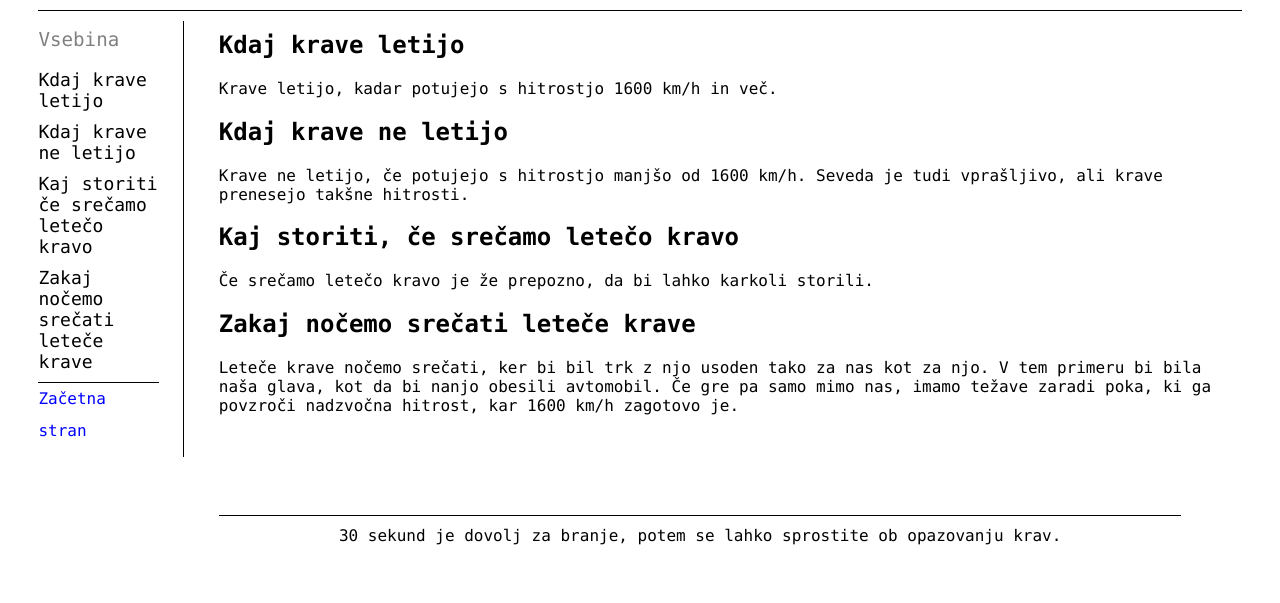
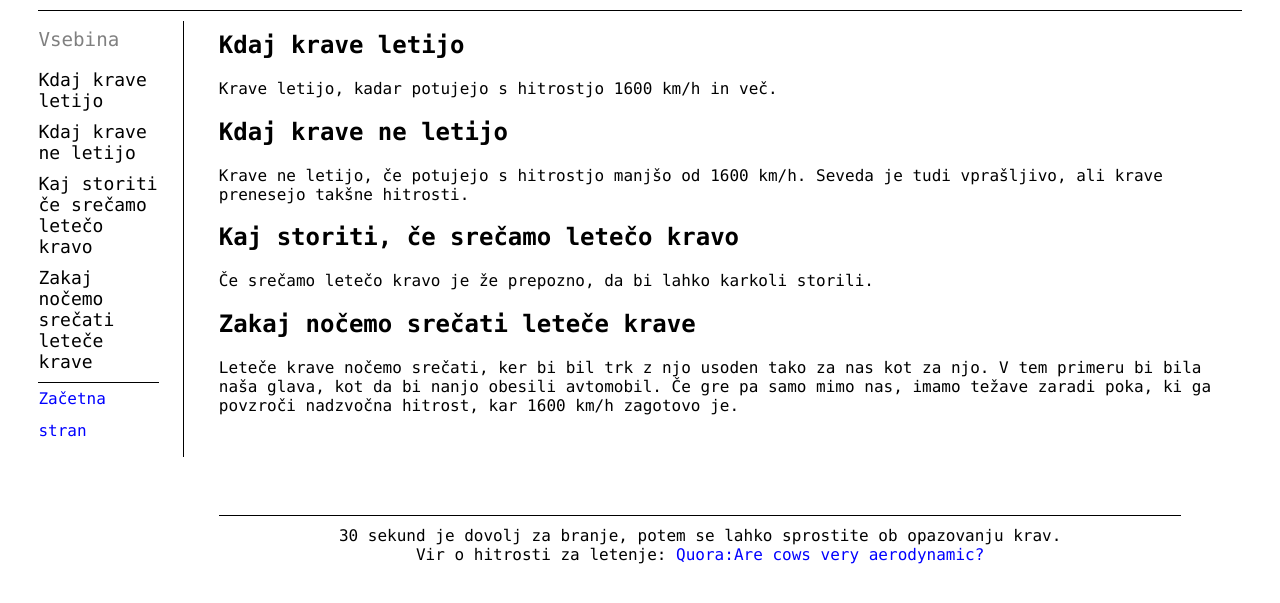
Before and after one commit to Smrt666/AerodinamikaKrav, a plain HTML site: page Krave_v_znanosti/Aerodinamika_krav/index.html in a window 1280 px wide. Shown: the part 81-684 px from the top of the page. Drawn offline with Linux system fonts and the light colour scheme.

Commit message:
Manjši popravki

```diff
--- a/Krave_v_znanosti/Aerodinamika_krav/index.html
+++ b/Krave_v_znanosti/Aerodinamika_krav/index.html
@@ -49,7 +49,8 @@
     </div>
     <center>
       <footer>
-        30 sekund je dovolj za branje, potem se lahko sprostite ob opazovanju krav.
+        30 sekund je dovolj za branje, potem se lahko sprostite ob opazovanju krav. <br>
+        Vir o hitrosti za letenje: <a href="https://www.quora.com/Are-cows-very-aerodynamic?share=1">Quora:Are cows very aerodynamic?</a>
       </footer>
     </center>
   </body>
--- a/Krave_v_znanosti/Kravji_fraktal/kravji_fraktal.js
+++ b/Krave_v_znanosti/Kravji_fraktal/kravji_fraktal.js
@@ -23,6 +23,9 @@ function krawa(ctx, p0, d, angle, n, head_angle, osnovna_natancnost) {
 
         ctx.lineTo(p0[0], p0[1]);
         ctx.lineWidth = n - (osnovna_natancnost - 5)
+        if (n == osnovna_natancnost || n == osnovna_natancnost - 1) {
+                ctx.lineWidth = 6;
+        }
         ctx.stroke();
 
         if (n > 0) {
```
